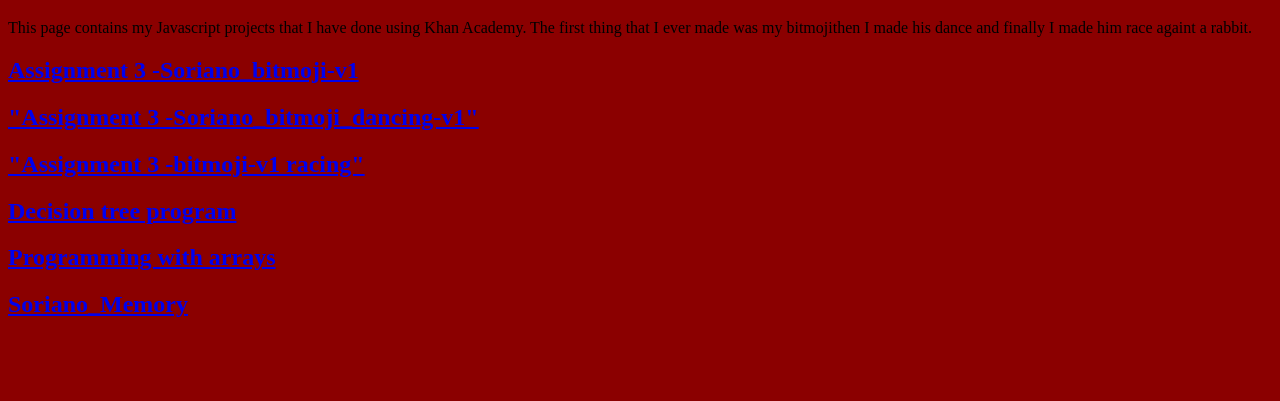
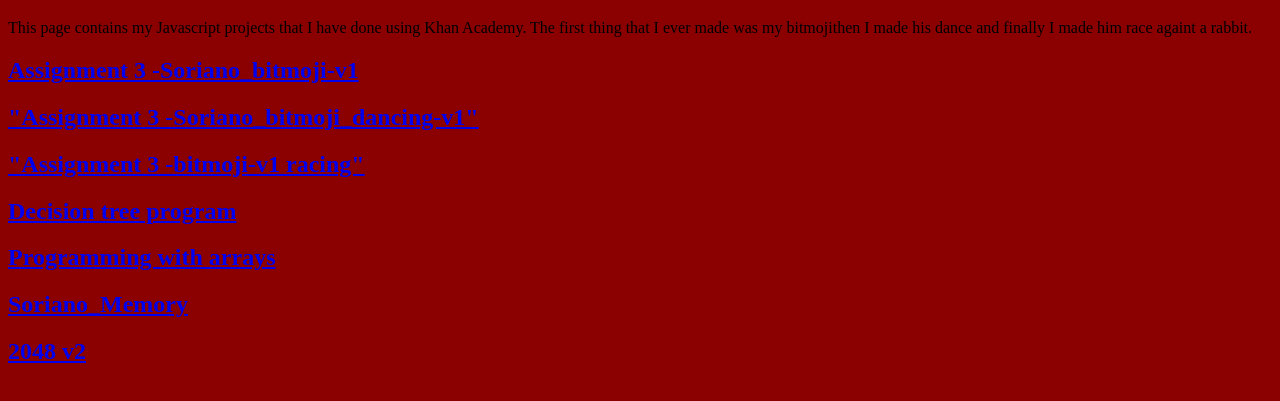
Before and after one commit to Hotdogdavid/Hotdogdavid.github.io, a plain HTML site: page Javascript.html in a window 1280 px wide. Shown: the part 367-768 px from the top of the page. Drawn offline with Linux system fonts and the light colour scheme; a script that the page names is missing.

Commit message:
added final project 2048

```diff
--- a/Javascript.html
+++ b/Javascript.html
@@ -30,4 +30,5 @@
     <h2><a href="https://www.khanacademy.org/computer-programming/decision-tree-program/6581084953034752">Decision tree program</a></h2><script src="https://www.khanacademy.org/computer-programming/decision-tree-program/6581084953034752/embed.js?editor=no&buttons=no&author=no&embed=yes"></script>
     <h2><a href="https://www.khanacademy.org/computer-programming/new-program/6356631688101888">Programming with arrays</a></h2><script src="https://www.khanacademy.org/computer-programming/new-program/6356631688101888/embed.js?editor=no&buttons=no&author=no&embed=yes"></script>
     <h2><a href="https://www.khanacademy.org/computer-programming/spin-off-of-memory-game/5120065259356160">Soriano_Memory </a></h2><script src="https://www.khanacademy.org/computer-programming/spin-off-of-memory-game/5120065259356160/embed.js?editor=no&buttons=no&author=no&embed=yes"></script>
+    <h2><a href="https://www.khanacademy.org/computer-programming/2048-v2/6673376980680704">2048 v2 </a></h2><script src="https://www.khanacademy.org/computer-programming/2048-v2/6673376980680704/embed.js?editor=no&buttons=no&author=no&embed=yes"></script>
 </html>
```
